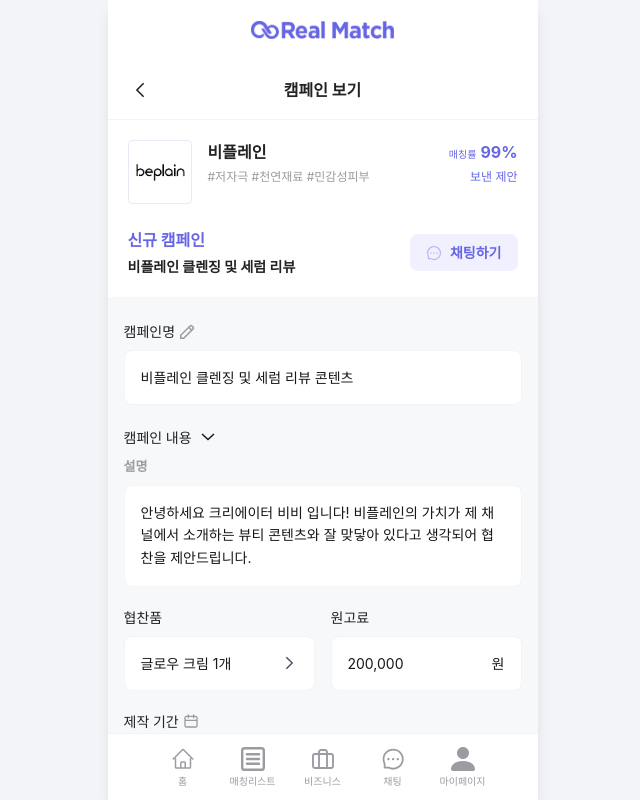
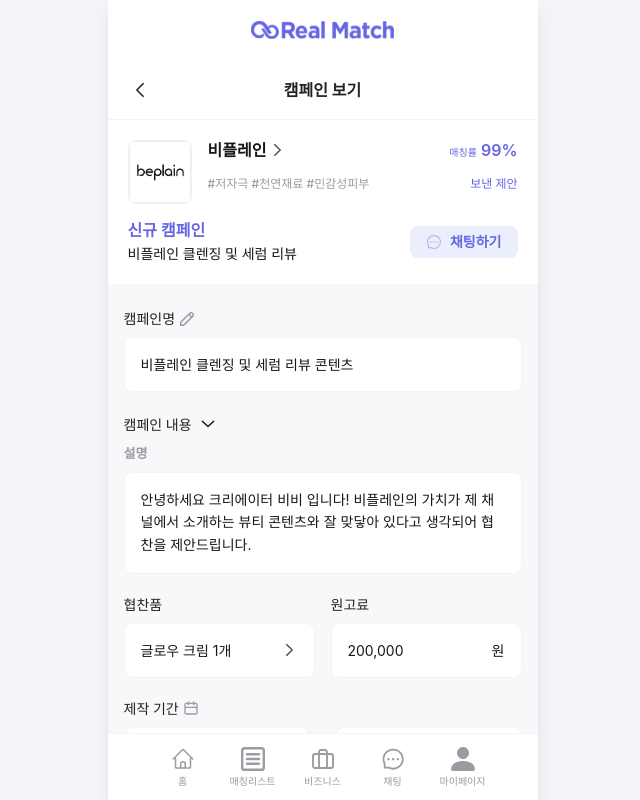
Before and after one commit to RealMatchTeam/FE, a React (Vite) app: page /campaign in a window 1280 px wide. Shown: the whole page, without its empty margins (310-950 px from the left). Built offline with nearby package versions, Linux system fonts and the light colour scheme; a web font is replaced by a local one.

Commit message:
feat: 비즈니스- 제안보기 UI 구현

```diff
--- a/src/routeTree.gen.ts
+++ b/src/routeTree.gen.ts
@@ -21,6 +21,7 @@
 import { Route as AuthSignupInfoMoreRouteRouteImport } from './routes/auth/signup/info-more/route'
 import { Route as AuthSignupInfoRouteRouteImport } from './routes/auth/signup/info/route'
 import { Route as MainMatchingTestMatchingResultRouteRouteImport } from './routes/_main/matching-test/matching-result/route'
+import { Route as MainBusinessProposalRouteRouteImport } from './routes/_main/_business/proposal/route'
 import { Route as MainBusinessCampaignRouteRouteImport } from './routes/_main/_business/campaign/route'
 import { Route as MainBusinessCalendarRouteRouteImport } from './routes/_main/_business/calendar/route'
 import { Route as MainMatchingTestMatchingTestStep3RouteRouteImport } from './routes/_main/matching-test/matching-test/step3/route'
@@ -87,6 +88,12 @@
     path: '/matching-test/matching-result',
     getParentRoute: () => MainRoute,
   } as any)
+const MainBusinessProposalRouteRoute =
+  MainBusinessProposalRouteRouteImport.update({
+    id: '/_business/proposal',
+    path: '/proposal',
+    getParentRoute: () => MainRoute,
+  } as any)
 const MainBusinessCampaignRouteRoute =
   MainBusinessCampaignRouteRouteImport.update({
     id: '/_business/campaign',
@@ -123,6 +130,7 @@
   '/auth/login': typeof AuthLoginRouteRoute
   '/calendar': typeof MainBusinessCalendarRouteRoute
   '/campaign': typeof MainBusinessCampaignRouteRoute
+  '/proposal': typeof MainBusinessProposalRouteRoute
   '/matching-test/matching-result': typeof MainMatchingTestMatchingResultRouteRoute
   '/auth/signup/info': typeof AuthSignupInfoRouteRoute
   '/auth/signup/info-more': typeof AuthSignupInfoMoreRouteRoute
@@ -141,6 +149,7 @@
   '/auth/login': typeof AuthLoginRouteRoute
   '/calendar': typeof MainBusinessCalendarRouteRoute
   '/campaign': typeof MainBusinessCampaignRouteRoute
+  '/proposal': typeof MainBusinessProposalRouteRoute
   '/matching-test/matching-result': typeof MainMatchingTestMatchingResultRouteRoute
   '/auth/signup/info': typeof AuthSignupInfoRouteRoute
   '/auth/signup/info-more': typeof AuthSignupInfoMoreRouteRoute
@@ -161,6 +170,7 @@
   '/auth/login': typeof AuthLoginRouteRoute
   '/_main/_business/calendar': typeof MainBusinessCalendarRouteRoute
   '/_main/_business/campaign': typeof MainBusinessCampaignRouteRoute
+  '/_main/_business/proposal': typeof MainBusinessProposalRouteRoute
   '/_main/matching-test/matching-result': typeof MainMatchingTestMatchingResultRouteRoute
   '/auth/signup/info': typeof AuthSignupInfoRouteRoute
   '/auth/signup/info-more': typeof AuthSignupInfoMoreRouteRoute
@@ -181,6 +191,7 @@
     | '/auth/login'
     | '/calendar'
     | '/campaign'
+    | '/proposal'
     | '/matching-test/matching-result'
     | '/auth/signup/info'
     | '/auth/signup/info-more'
@@ -199,6 +210,7 @@
     | '/auth/login'
     | '/calendar'
     | '/campaign'
+    | '/proposal'
     | '/matching-test/matching-result'
     | '/auth/signup/info'
     | '/auth/signup/info-more'
@@ -218,6 +230,7 @@
     | '/auth/login'
     | '/_main/_business/calendar'
     | '/_main/_business/campaign'
+    | '/_main/_business/proposal'
     | '/_main/matching-test/matching-result'
     | '/auth/signup/info'
     | '/auth/signup/info-more'
@@ -329,6 +342,13 @@
       preLoaderRoute: typeof MainMatchingTestMatchingResultRouteRouteImport
       parentRoute: typeof MainRoute
     }
+    '/_main/_business/proposal': {
+      id: '/_main/_business/proposal'
+      path: '/proposal'
+      fullPath: '/proposal'
+      preLoaderRoute: typeof MainBusinessProposalRouteRouteImport
+      parentRoute: typeof MainRoute
+    }
     '/_main/_business/campaign': {
       id: '/_main/_business/campaign'
       path: '/campaign'
@@ -383,6 +403,7 @@
   MainChatRouteRoute: typeof MainChatRouteRouteWithChildren
   MainBusinessCalendarRouteRoute: typeof MainBusinessCalendarRouteRoute
   MainBusinessCampaignRouteRoute: typeof MainBusinessCampaignRouteRoute
+  MainBusinessProposalRouteRoute: typeof MainBusinessProposalRouteRoute
   MainMatchingTestMatchingResultRouteRoute: typeof MainMatchingTestMatchingResultRouteRoute
   MainHomeIndexRoute: typeof MainHomeIndexRoute
   MainMatchingTestMatchingTestStep1RouteRoute: typeof MainMatchingTestMatchingTestStep1RouteRoute
@@ -394,6 +415,7 @@
   MainChatRouteRoute: MainChatRouteRouteWithChildren,
   MainBusinessCalendarRouteRoute: MainBusinessCalendarRouteRoute,
   MainBusinessCampaignRouteRoute: MainBusinessCampaignRouteRoute,
+  MainBusinessProposalRouteRoute: MainBusinessProposalRouteRoute,
   MainMatchingTestMatchingResultRouteRoute:
     MainMatchingTestMatchingResultRouteRoute,
   MainHomeIndexRoute: MainHomeIndexRoute,
--- a/src/routes/_main/_business/components/CampaignBrandCard.tsx
+++ b/src/routes/_main/_business/components/CampaignBrandCard.tsx
@@ -1,14 +1,23 @@
 import brandLogo from "../../../../assets/brand-logo.png";
 import chatIcon from "../../../../assets/chat-icon.svg";
+import arrowRightIcon from "../../../../assets/arrow-right.svg";
 
-export default function CampaignBrandCard() {
+interface CampaignBrandCardProps {
+  showChatSection?: boolean; // 채팅 섹션 표시 여부
+  statusText?: string;      // '보낸 제안' 또는 '검토 중'
+}
+
+export default function CampaignBrandCard({
+  showChatSection = true,
+  statusText = "보낸 제안"
+}: CampaignBrandCardProps) {
   return (
-    <section className="bg-white p-5 flex flex-col gap-4 -mx-4 -mt-6">
+    <section className="bg-bg-w p-5 flex flex-col gap-4 -mx-4 -mt-6">
       {/* 상단 브랜드 정보 */}
       <div className="flex justify-between items-start">
         <div className="flex gap-4">
-          {/* 브랜드 로고 */}
-          <div className="w-[64px] h-[64px] flex items-center justify-center overflow-hidden">
+          {/* 브랜드 로고 박스 */}
+          <div className="w-[64px] h-[64px] flex items-center justify-center overflow-hidden border border-text-gray5 rounded-lg">
             <img
               src={brandLogo}
               alt="beplain"
@@ -17,50 +26,43 @@
           </div>
 
           <div className="flex flex-col gap-1">
-            <h2 className="text-[16px] font-bold text-[#222]">비플레인</h2>
-            <p className="text-[12px] text-[#9B9BA1]">
+            <div className="flex items-center gap-1">
+              <h2 className="text-title1 text-text-black">비플레인</h2>
+              <img src={arrowRightIcon} alt="arrow"/>
+            </div>
+            <p className="text-callout1 text-text-gray3 mt-3">
               #저자극 #천연재료 #민감성피부
             </p>
           </div>
         </div>
 
-        {/* 매칭률 */}
         <div className="flex flex-col items-end gap-1">
           <div className="flex items-baseline gap-1">
-            <span className="text-[10px] font-medium text-[#6666E5]">
-              매칭률
-            </span>
-            <span className="text-[16px] font-bold text-[#6666E5]">
-              99%
-            </span>
+            <span className="text-title5 text-core-1">매칭률</span>
+            <span className="text-title6 text-core-1">99%</span>
           </div>
-          <button className="text-[12px] text-[#6666E5]">
-            보낸 제안
-          </button>
+          <span className="text-callout1 text-core-1 mt-3">{statusText}</span>
         </div>
       </div>
 
-      {/* 하단 캠페인 정보 */}
-      <div className="flex justify-between items-center mt-2">
+      {/* 하단 캠페인 정보 및 채팅 버튼 (showChatSection이 true일 때만 표시) */}
+      {showChatSection && (
+        <div className="flex justify-between items-center">
           <div className="flex flex-col">
-          <span className="text-[16px] font-bold text-[#6666E5] mb-1">
+            <span className="text-title1 text-core-1 mb-1">
               신규 캠페인
             </span>
-          <h1 className="text-[14px] font-bold text-[#222]">
+            <h1 className="text-title3 text-text-black">
               비플레인 클렌징 및 세럼 리뷰
             </h1>
           </div>
 
-        {/* 채팅 버튼 */}
-        <button className="flex items-center gap-2 px-4 py-2 bg-[#F0F0FF] rounded-lg text-[#6666E5] text-[14px] font-semibold active:opacity-70">
-          <img
-            src={chatIcon}
-            alt="chat"
-            className="w-[16px] h-[16px]"
-          />
+          <button className="flex items-center gap-2 px-4 py-2 bg-bluegray-2 rounded-lg text-core-1 text-caption1 active:opacity-70 transition-opacity">
+            <img src={chatIcon} alt="chat" className="w-[16px] h-[16px]" />
             채팅하기
           </button>
         </div>
+      )}
     </section>
   );
 }
--- /dev/null
+++ b/src/routes/_main/_business/proposal/proposal-content.tsx
@@ -0,0 +1,143 @@
+import { useState } from "react";
+
+import Header from "../../../../components/layout/Header";
+import CampaignBrandCard from "../components/CampaignBrandCard";
+import CampaignInfoGroup from "../components/CampaignInfoGroup";
+
+import dropdownIcon from "../../../../assets/arrow-down.svg";
+import dropupIcon from "../../../../assets/arrow-up.svg";
+import arrowRightIcon from "../../../../assets/arrow-right.svg";
+import arrowPurpleIcon from "../../../../assets/arrow-purple.svg";
+import profileIcon from "../../../../assets/icon-profile.svg";
+
+export default function ProposalContent() {
+    const [isContentOpen, setIsContentOpen] = useState(false);
+
+    return (
+        <div className="flex flex-col w-full min-h-screen bg-bg-w font-pretendard">
+            <Header title="제안 보기" />
+
+            <main className="flex flex-col pb-24">
+                {/* 1. 상단 섹션: 브랜드 카드 및 제안 프로필 */}
+                <div className="px-4 py-6">
+                    <CampaignBrandCard
+                        showChatSection={false}
+                        statusText="검토 중"
+                    />
+
+                    <div className="flex flex-col gap-4">
+                        <h2 className="text-title1 text-text-black">신규 캠페인</h2>
+
+                        <div className="flex flex-col gap-2">
+                            <p className="text-title3 text-text-gray2">제안 프로필</p>
+
+                            <div className="w-full p-4 bg-bluegray-2 rounded-2xl flex justify-between items-center border border-core-70">
+                                <div className="flex items-center gap-3">
+                                    <div className="flex items-center justify-center">
+                                        <img src={profileIcon} alt="profile" />
+                                    </div>
+                                    <span className="text-callout1 text-text-black">@ivveeee</span>
+                                </div>
+                                <img src={arrowPurpleIcon} alt="arrow"/>
+                            </div>
+                        </div>
+                    </div>
+                </div>
+
+                {/* 2. 상세 정보 섹션 */}
+                <div className="bg-bluegray-1 px-4 py-8 flex flex-col gap-6">
+                    {/* 캠페인명 */}
+                    <CampaignInfoGroup label="캠페인명">
+                        <div className="w-full p-4 bg-bg-w border border-text-gray5 rounded-xl text-body1 text-text-gray1">
+                            비플레인 클렌징 및 세럼 리뷰 콘텐츠
+                        </div>
+                    </CampaignInfoGroup>
+
+                    {/* 캠페인 내용 */}
+                    <CampaignInfoGroup
+                        label="캠페인 내용"
+                        right={
+                            <button onClick={() => setIsContentOpen(prev => !prev)}>
+                                <img
+                                    src={isContentOpen ? dropupIcon : dropdownIcon}
+                                    alt="toggle"
+                                    className="w-5 h-5"
+                                />
+                            </button>
+                        }
+                    >
+                        <div className="flex flex-col gap-4">
+                            <div className="flex flex-col gap-2">
+                                <p className="text-caption2 text-text-gray3">설명</p>
+                                <div className="w-full p-4 bg-bg-w border border-text-gray5 rounded-xl text-body1 leading-relaxed text-text-gray1">
+                                    안녕하세요 크리에이터 비비 입니다! 비플레인의 가치가 제 채널에서 소개하는
+                                    뷰티 콘텐츠와 잘 맞닿아 있다고 생각되어 협찬을 제안드립니다.
+                                </div>
+                            </div>
+
+                            {/* 아코디언 상세 내용 */}
+                            {isContentOpen && (
+                                <div className="grid grid-cols-2 gap-4 animate-slide-up">
+                                    <div className="col-span-2">
+                                        <ContentItem label="형식" value="인스타그램 릴스" />
+                                    </div>
+                                    <ContentItem label="종류" value="겟레디윗미, 스토리" />
+                                    <ContentItem label="톤" value="수다적인, 일상적인" />
+                                    <ContentItem label="관여도" value="가이드만 제공" />
+                                    <ContentItem label="활용 범위" value="크리에이터 1차 활용" />
+                                </div>
+                            )}
+                        </div>
+                    </CampaignInfoGroup>
+
+                    {/* 협찬품 / 원고료 */}
+                    <div className="grid grid-cols-2 gap-4">
+                        <CampaignInfoGroup label="협찬품">
+                            <div className="w-full p-4 bg-bg-w border border-text-gray5 rounded-xl text-body1 flex justify-between items-center text-text-gray1">
+                                <span className="truncate">글로우 크림 1개</span>
+                                <img src={arrowRightIcon} alt="arrow" className="w-4 h-4 opacity-30" />
+                            </div>
+                        </CampaignInfoGroup>
+
+                        <CampaignInfoGroup label="원고료">
+                            <div className="w-full p-4 bg-bg-w border border-text-gray5 rounded-xl text-body1 flex justify-between items-center text-text-gray1">
+                                200,000 <span className="text-text-black">원</span>
+                            </div>
+                        </CampaignInfoGroup>
+                    </div>
+
+                    {/* 제작 기간 */}
+                    <CampaignInfoGroup label="제작 기간">
+                        <div className="flex items-center gap-2 text-text-gray1">
+                            <div className="flex-1 p-4 bg-bg-w border border-text-gray5 rounded-xl text-body1">
+                                2025년 1월 20일
+                            </div>
+                            <span className="text-text-gray3">~</span>
+                            <div className="flex-1 p-4 bg-bg-w border border-text-gray5 rounded-xl text-body1">
+                                2025년 1월 30일
+                            </div>
+                        </div>
+                    </CampaignInfoGroup>
+                </div>
+
+                <div className="px-4 py-5 flex justify-end bg-bg-w">
+                    <button className="px-4 py-2 bg-bg-w border border-core-3 rounded-xl text-core-1 text-title3 hover:bg-bluegray-1 transition-colors">
+                        취소하기
+                    </button>
+                </div>
+            </main>
+        </div>
+    );
+}
+
+function ContentItem({ label, value }: { label: string; value: string }) {
+    return (
+        <div className="flex flex-col gap-1">
+            <p className="text-caption2 text-text-gray3">{label}</p>
+            <div className="p-4 bg-bg-w border border-text-gray5 rounded-xl text-body1 flex justify-between items-center text-text-gray1">
+                <span className="truncate">{value}</span>
+                <img src={arrowRightIcon} alt="arrow" className="w-4 h-4 opacity-30" />
+            </div>
+        </div>
+    );
+}
--- /dev/null
+++ b/src/routes/_main/_business/proposal/route.tsx
@@ -0,0 +1,5 @@
+import { createFileRoute } from '@tanstack/react-router'
+import ProposalContent from "./proposal-content";
+export const Route = createFileRoute('/_main/_business/proposal')({
+  component: ProposalContent,
+})
```
Also changed, not shown: src/assets/arrow-purple.svg (added), src/assets/icon-profile.svg (added). Lines whose indentation alone changed are shown as unchanged.
